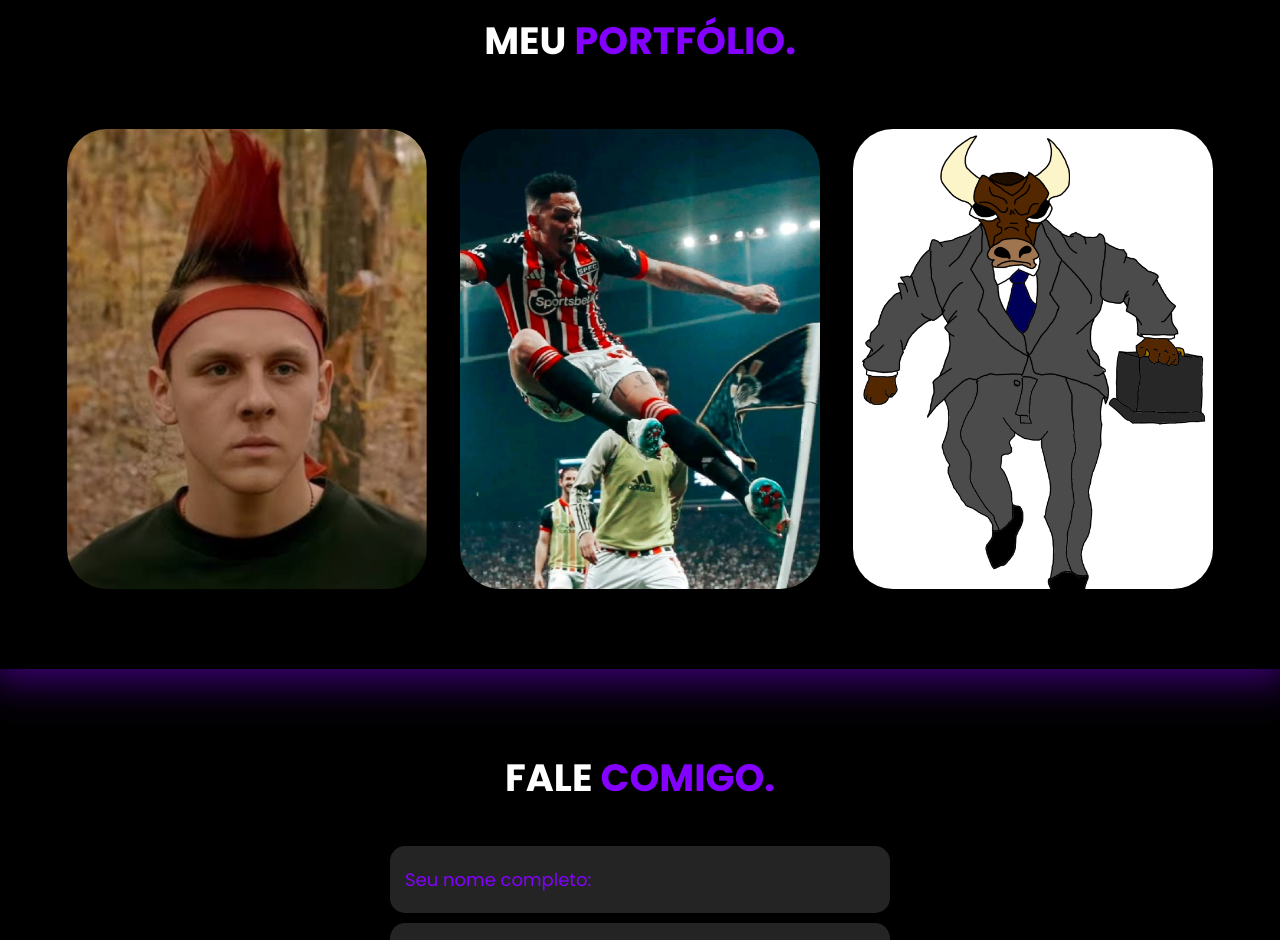
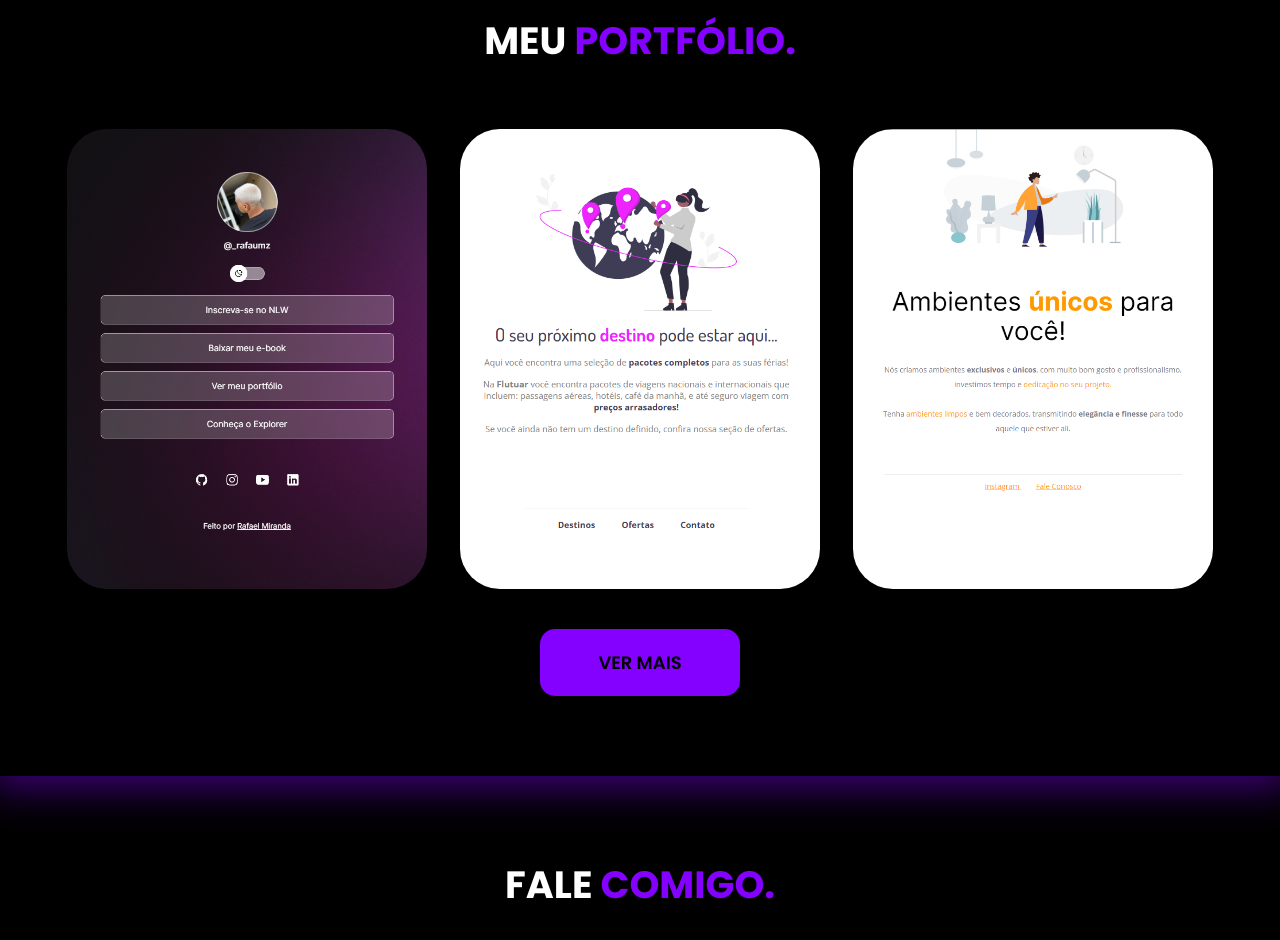
Before and after one commit to Rafaum1/RafaelMiranda__Portfolio, a plain HTML site: page index.html in a window 1280 px wide. Shown: the part 1860-2800 px from the top of the page. Drawn offline with nearby package versions, Linux system fonts and the light colour scheme.

Commit message:
Add files via upload

```diff
--- a/index.html
+++ b/index.html
@@ -81,7 +81,6 @@
     </header>
 
     <main>
-
         <section class="topo-do-site">
 
             <div class="interface">
@@ -161,19 +160,32 @@
             <div class="interface">
                 <h2 class="titulo" id="portfolio">MEU <span>PORTFÓLIO.</span></h2>
                 <div class="flex">
-                    <div class="img-port" style="background-image: url(./img/falcao.jpg);">
-                        <div class="overlay">Projeto - 1</div>
+
+                    <a href="https://github.com/Rafaum1/RafaumLinks" target="_blank">
+                    <div class="img-port" style="background-image: url(./img/devlinks.png);">
+                        <div class="overlay">Projeto - DevLinks</div>
                     </div>
+                    </a>
 
-                    <div class="img-port" style="background-image: url(./img/luciano.jpg);">
-                        <div class="overlay">Projeto - 2</div>
+                    <a href="https://github.com/Rafaum1/Flutuar-viagens" target="_blank">
+                    <div class="img-port" style="background-image: url(./img/flutuarviagens.png);">
+                        <div class="overlay">Projeto - FlutuarViagens</div>
                     </div>
+                    </a>
 
-                    <div class="img-port" style="background-image: url(./img/touro.png);">
-                        <div class="overlay">Projeto - 3</div>
+                    <a href="https://github.com/Rafaum1/Moveis-customizaveis">
+                    <div class="img-port" style="background-image: url(./img/moveis-customizaveis.png);">
+                        <div class="overlay">Projeto - MóveisCustom</div>
                     </div>
+                    </a>
+
                 </div> <!--flex-->
             </div> <!--interface-->
+
+            <a href="https://github.com/Rafaum1?tab=repositories">
+                <button class="btn-vermais">VER MAIS</button>
+            </a>
+
         </section> <!--portfolio-->
 
         <section class="formulario">
--- a/styles.css
+++ b/styles.css
@@ -4,6 +4,9 @@
     padding: 0;
     box-sizing: border-box;
     font-family: "Poppins", sans-serif;
+
+    text-decoration: none;
+    list-style: none;
 }
 
 body{
@@ -395,6 +398,22 @@ form .btn-enviar input:hover{
     transform: scale(1.05);
 }
 
+.btn-vermais{
+    width: 200px;
+    font-size: 18px;
+    font-weight: 600;
+    background-color: rgb(132, 0, 255);
+    border: 0;
+    cursor: pointer;
+    display: flex;
+    margin: 40px auto 0;
+    padding: 20px;
+    border-radius: 15px;
+    justify-content: center;
+    align-items: center;
+    transition: .2s;
+}
+
 /* ESTILO DO RODAPÉ */
 
 footer{
```
Also changed, not shown: img/devlinks.png (added), img/flutuarviagens.png (added), img/moveis-customizaveis.png (added), img/treine.me.png (added).
